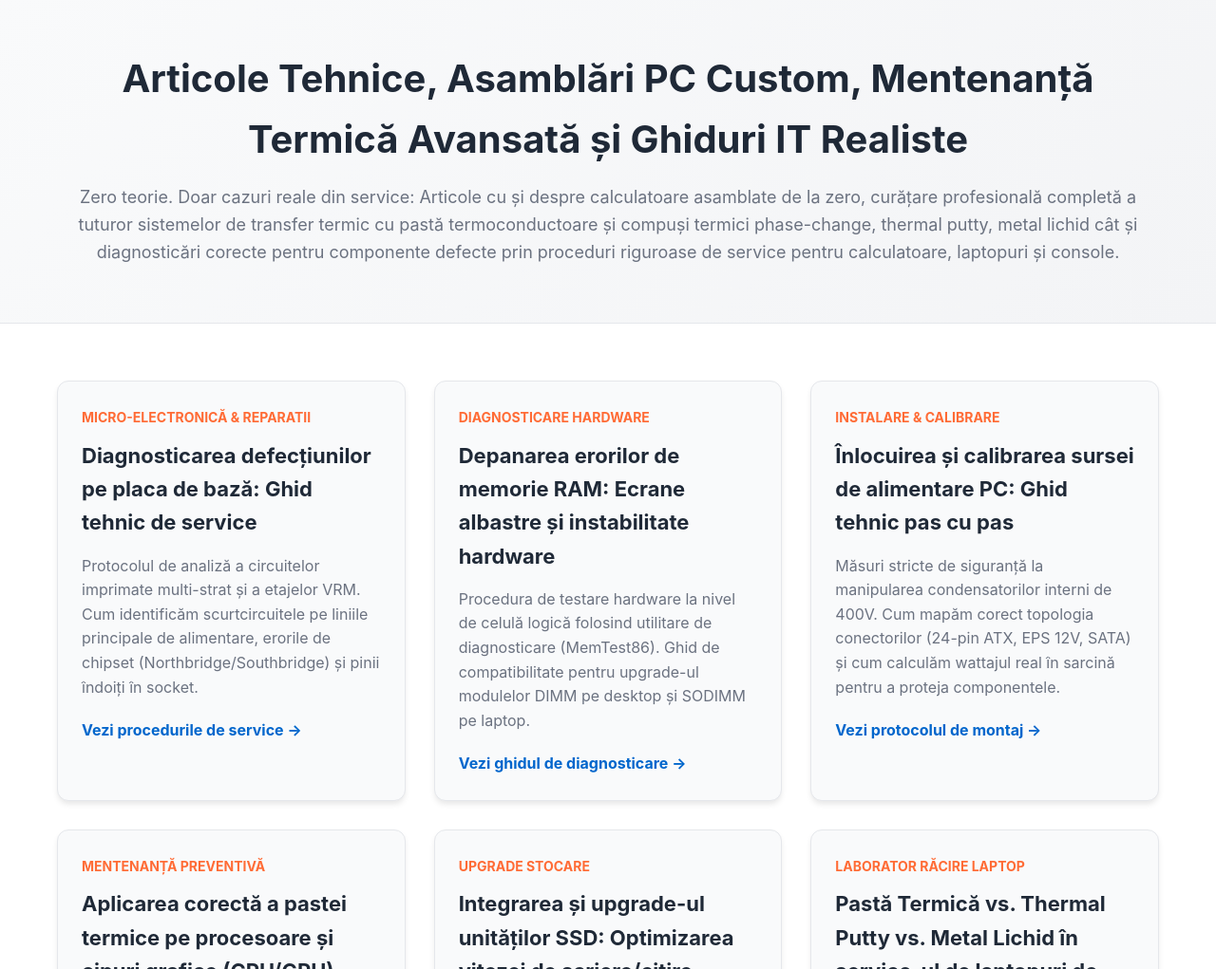
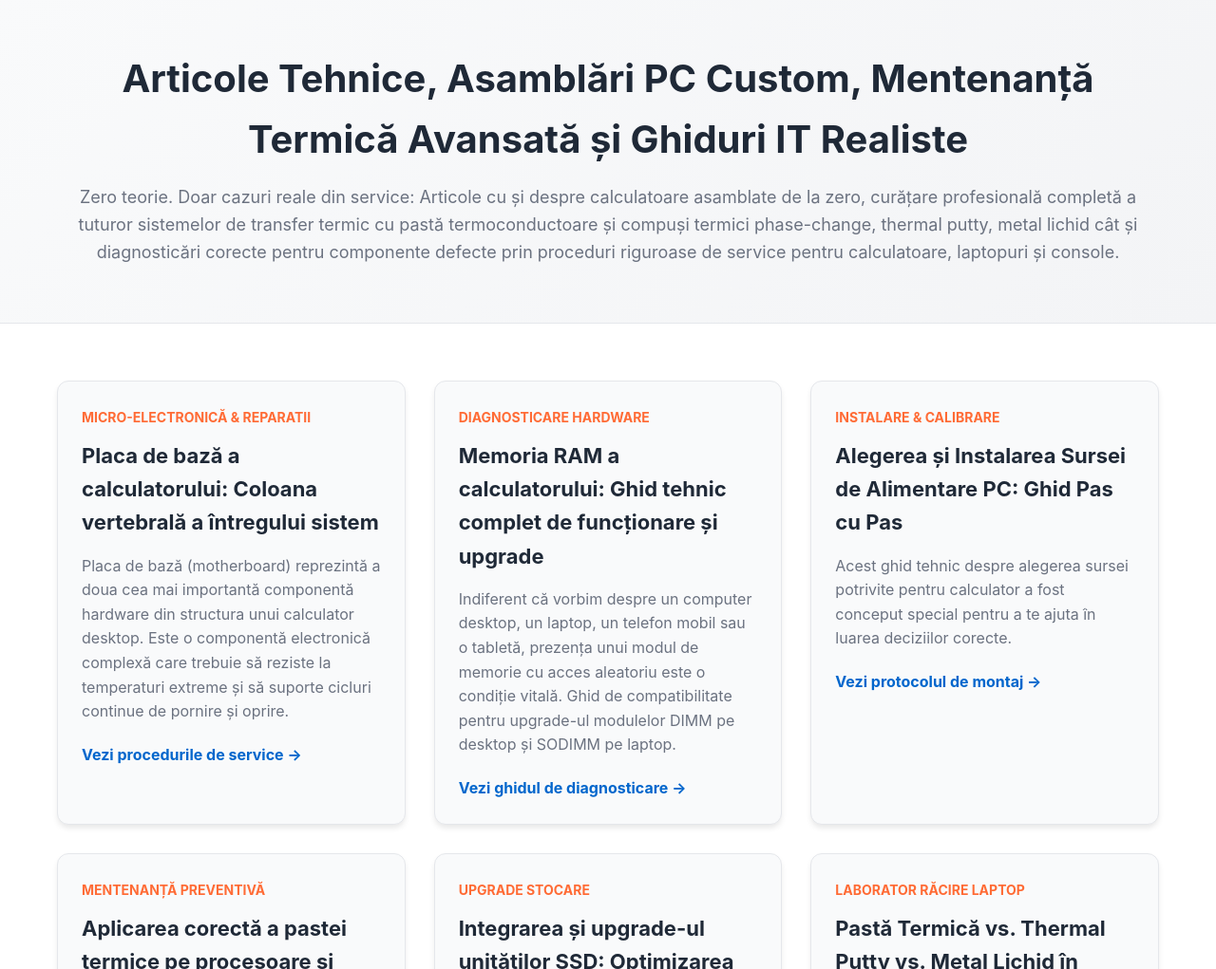
Before and after one commit to doradosystemsro/servicepclaptop, a plain HTML site: page blog.html in a window 1280 px wide. Shown: the part 79-1100 px from the top of the page at 95% size. Drawn offline with Linux system fonts and the light colour scheme.

Commit message:
Update blog.html

```diff
--- a/blog.html
+++ b/blog.html
@@ -45,8 +45,8 @@
         <article class="card" style="background: var(--bg-light); padding: 25px; border-radius: var(--radius-lg); box-shadow: var(--shadow); border: 1px solid var(--border);">
             <div class="card-body">
                 <span style="color: var(--secondary); font-weight: 700; font-size: 14px; text-transform: uppercase;">Micro-Electronică & Reparatii</span>
-                <h2 style="font-size: 22px; margin: 10px 0 15px 0; color: var(--text-dark);">Diagnosticarea defecțiunilor pe placa de bază: Ghid tehnic de service</h2>
-                <p style="color: var(--text-light); margin-bottom: 20px;">Protocolul de analiză a circuitelor imprimate multi-strat și a etajelor VRM. Cum identificăm scurtcircuitele pe liniile principale de alimentare, erorile de chipset (Northbridge/Southbridge) și pinii îndoiți în socket.</p>
+                <h2 style="font-size: 22px; margin: 10px 0 15px 0; color: var(--text-dark);">Placa de bază a calculatorului: Coloana vertebrală a întregului sistem</h2>
+                <p style="color: var(--text-light); margin-bottom: 20px;">Placa de bază (motherboard) reprezintă a doua cea mai importantă componentă hardware din structura unui calculator desktop. Este o componentă electronică complexă care trebuie să reziste la temperaturi extreme și să suporte cicluri continue de pornire și oprire.</p>
                 <a href="the-computer-motherboard.html" style="color: var(--primary); font-weight: 700; text-decoration: none; display: inline-flex; align-items: center; gap: 5px;">Vezi procedurile de service &rarr;</a>
             </div>
         </article>
@@ -55,8 +55,8 @@
         <article class="card" style="background: var(--bg-light); padding: 25px; border-radius: var(--radius-lg); box-shadow: var(--shadow); border: 1px solid var(--border);">
             <div class="card-body">
                 <span style="color: var(--secondary); font-weight: 700; font-size: 14px; text-transform: uppercase;">Diagnosticare Hardware</span>
-                <h2 style="font-size: 22px; margin: 10px 0 15px 0; color: var(--text-dark);">Depanarea erorilor de memorie RAM: Ecrane albastre și instabilitate hardware</h2>
-                <p style="color: var(--text-light); margin-bottom: 20px;">Procedura de testare hardware la nivel de celulă logică folosind utilitare de diagnosticare (MemTest86). Ghid de compatibilitate pentru upgrade-ul modulelor DIMM pe desktop și SODIMM pe laptop.</p>
+                <h2 style="font-size: 22px; margin: 10px 0 15px 0; color: var(--text-dark);">Memoria RAM a calculatorului: Ghid tehnic complet de funcționare și upgrade</h2>
+                <p style="color: var(--text-light); margin-bottom: 20px;">Indiferent că vorbim despre un computer desktop, un laptop, un telefon mobil sau o tabletă, prezența unui modul de memorie cu acces aleatoriu este o condiție vitală. Ghid de compatibilitate pentru upgrade-ul modulelor DIMM pe desktop și SODIMM pe laptop.</p>
                 <a href="ram-memory.html" style="color: var(--primary); font-weight: 700; text-decoration: none; display: inline-flex; align-items: center; gap: 5px;">Vezi ghidul de diagnosticare &rarr;</a>
             </div>
         </article>
@@ -65,8 +65,8 @@
         <article class="card" style="background: var(--bg-light); padding: 25px; border-radius: var(--radius-lg); box-shadow: var(--shadow); border: 1px solid var(--border);">
             <div class="card-body">
                 <span style="color: var(--secondary); font-weight: 700; font-size: 14px; text-transform: uppercase;">Instalare & Calibrare</span>
-                <h2 style="font-size: 22px; margin: 10px 0 15px 0; color: var(--text-dark);">Înlocuirea și calibrarea sursei de alimentare PC: Ghid tehnic pas cu pas</h2>
-                <p style="color: var(--text-light); margin-bottom: 20px;">Măsuri stricte de siguranță la manipularea condensatorilor interni de 400V. Cum mapăm corect topologia conectorilor (24-pin ATX, EPS 12V, SATA) și cum calculăm wattajul real în sarcină pentru a proteja componentele.</p>
+                <h2 style="font-size: 22px; margin: 10px 0 15px 0; color: var(--text-dark);">Alegerea și Instalarea Sursei de Alimentare PC: Ghid Pas cu Pas</h2>
+                <p style="color: var(--text-light); margin-bottom: 20px;">Acest ghid tehnic despre alegerea sursei potrivite pentru calculator a fost conceput special pentru a te ajuta în luarea deciziilor corecte.</p>
                 <a href="pc-power-supply-acquisition-and-assembly.html" style="color: var(--primary); font-weight: 700; text-decoration: none; display: inline-flex; align-items: center; gap: 5px;">Vezi protocolul de montaj &rarr;</a>
             </div>
         </article>
```
